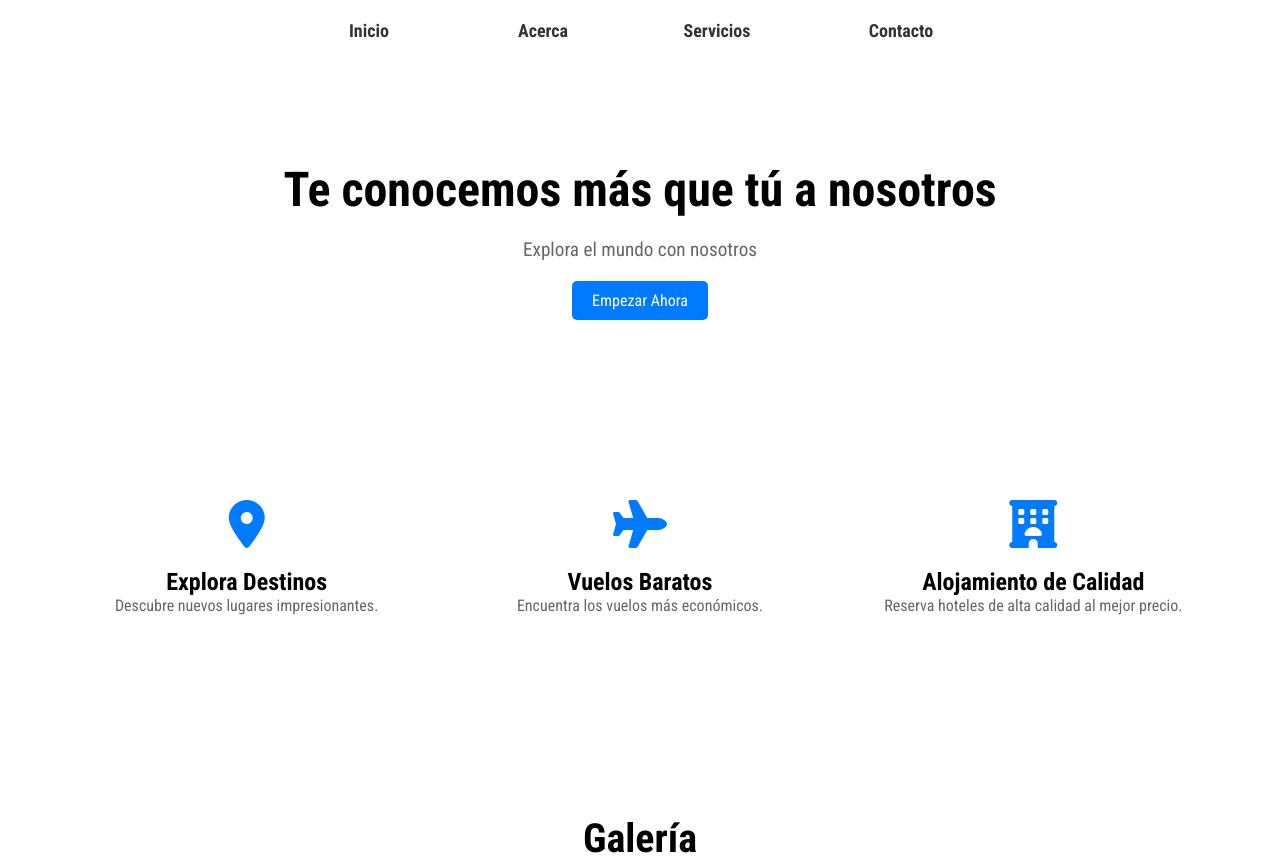
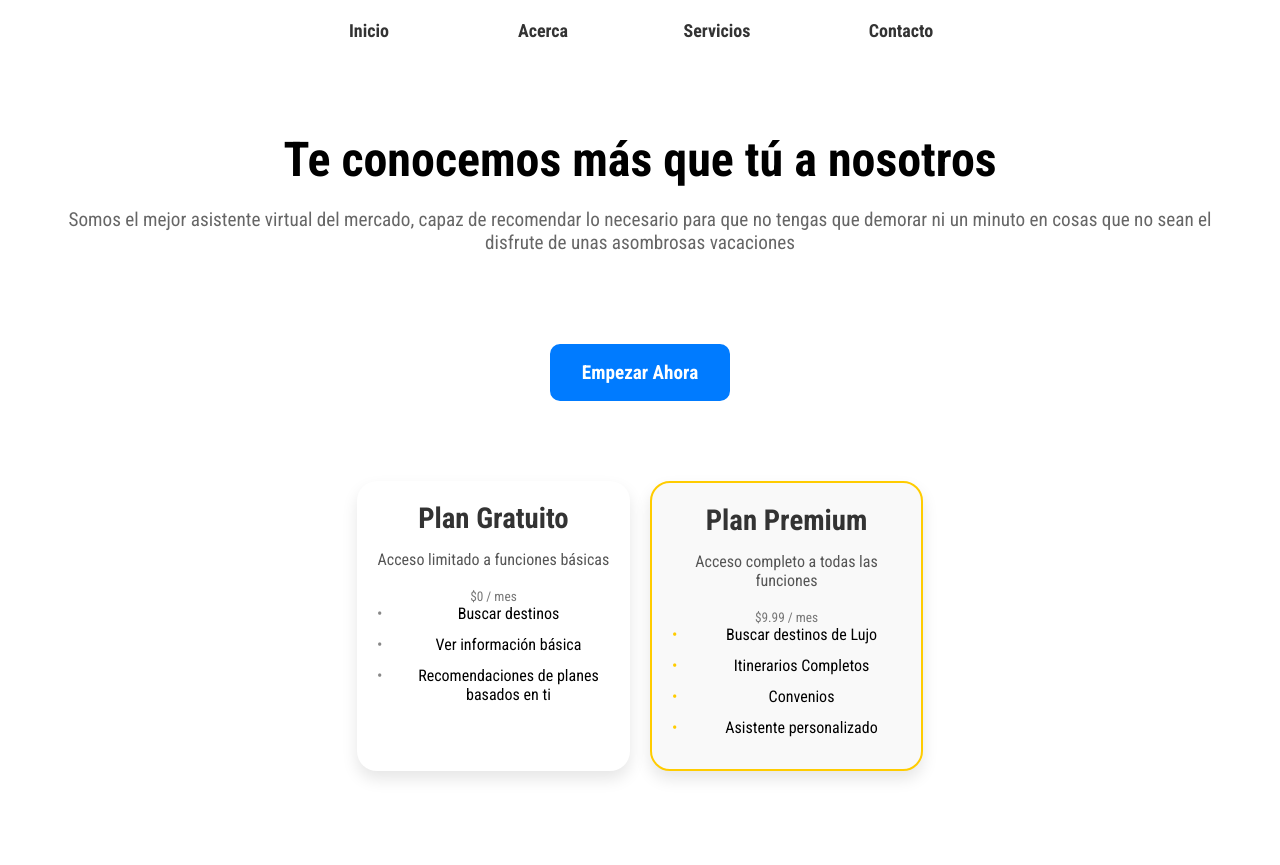
Before and after one commit to TripTeamOrganization/FrontEnd, a plain HTML site: page html/index.html in a window 1280 px wide. Shown: the top 865 px of the page. Drawn offline with nearby package versions, Linux system fonts and the light colour scheme.

Commit message:
landing v3
cards agregados

```diff
--- a/css/index.css
+++ b/css/index.css
@@ -13,6 +13,7 @@ body {
     max-width: 1200px;
     margin: 0 auto;
     padding: 0 20px;
+
 }
 
 /* Header */
@@ -44,11 +45,35 @@ nav ul li a {
     font-weight: bold;
 }
 
+.btnEmpezar {
+    display: flex;
+    justify-content: center; /* Centra horizontalmente los elementos */
+}
+
+.btnEmpezar .btn {
+    display: inline-block;
+    padding: 15px 30px; /* Aumenta el padding para hacer el botón más grande */
+    font-size: 1.2em; /* Ajusta el tamaño del texto */
+    font-weight: bold; /* Hace que el texto sea más grueso */
+    background-color: #007bff;
+    color: #fff;
+    text-decoration: none;
+    border: 2px solid #007bff; /* Añade un borde sólido */
+    border-radius: 10px; /* Aumenta el radio del borde para un aspecto más suave */
+    cursor: pointer; /* Cambia el cursor al pasar sobre el botón */
+    transition: background-color 0.3s, color 0.3s, border-color 0.3s; /* Agrega transiciones suaves */
+    margin-top: 20px;
+}
+
+.btnEmpezar .btn:hover {
+    background-color: #0056b3; /* Cambia el color de fondo al pasar el cursor */
+    border-color: #0056b3; /* Cambia el color del borde al pasar el cursor */
+}
 
 /* Hero Section */
 .hero {
     text-align: center;
-    padding: 100px 0;
+    padding: 70px 0;
 }
 
 .hero h1 {
@@ -61,15 +86,7 @@ nav ul li a {
     color: #666;
 }
 
-.btn {
-    display: inline-block;
-    padding: 10px 20px;
-    background-color: #007bff;
-    color: #fff;
-    text-decoration: none;
-    border-radius: 5px;
-    margin-top: 20px;
-}
+
 
 .btn:hover {
     background-color: #0056b3;
@@ -124,7 +141,94 @@ nav ul li a {
     box-shadow: 0px 2px 6px rgba(0, 0, 0, 0.1);
     transition: opacity 1s ease-in-out; /* Transición de opacidad */
 
+} /* Estilos generales *//* Contenedor principal de características */
+.features {
+    display: flex;
+    justify-content: center;
 }
+
+/* Contenedor de las tarjetas */
+.Cards {
+    display: flex;
+    flex-wrap: wrap;
+    justify-content: center;
+    gap: 20px;
+}
+
+/* Estilos para las tarjetas */
+.card, .cardP {
+    padding: 20px;
+    background-color: #ffffff;
+    border-radius: 20px;
+    box-shadow: 0 8px 16px rgba(0, 0, 0, 0.1);
+    overflow: hidden;
+    width: calc(45% - 20px); /* Ajuste del ancho para una mejor distribución */
+    margin-bottom: 40px; /* Incrementado para una mayor separación entre tarjetas */
+    transition: transform 0.3s ease-in-out; /* Efecto de transición al pasar el ratón */
+}
+
+/* Título de la tarjeta */
+.card h2, .cardP h2 {
+    font-size: 1.8rem;
+    margin-bottom: 15px;
+    color: #333333;
+}
+
+/* Texto de la tarjeta */
+.card p, .cardP p {
+    color: #555555;
+    margin-bottom: 20px;
+}
+
+/* Texto pequeño de la tarjeta */
+.card small, .cardP small {
+    display: block;
+    margin-top: 15px;
+    color: #777777;
+}
+
+/* Lista de elementos */
+.card ul, .cardP ul {
+    padding: 0;
+    list-style: none;
+}
+
+/* Puntos de la lista */
+.card ul li, .cardP ul li {
+    position: relative;
+    padding-left: 30px;
+    margin-bottom: 12px; /* Ajuste para una mejor disposición */
+}
+
+/* Estilo de los puntos */
+.card ul li::before, .cardP ul li::before {
+    content: "•";
+    position: absolute;
+    left: 0;
+    color: #888888;
+}
+
+/* Estilos específicos para la tarjeta Premium */
+.cardP {
+    background-color: #f9f9f9;
+    border: 2px solid #ffcc00;
+}
+
+.cardP h2 {
+    color: #333333; /* Mantenemos el color de texto para la consistencia */
+}
+
+.cardP ul li::before {
+    color: #ffcc00;
+}
+
+/* Efecto de hover */
+.card:hover,
+.cardP:hover {
+    transform: translateY(-5px);
+    box-shadow: 0 12px 20px rgba(0, 0, 0, 0.15);
+}
+
 
 /* Footer */
 footer {
@@ -132,3 +236,19 @@ footer {
     padding: 20px 0;
     background-color: #f4f4f4;
 }
+.dark-overlay {
+    position: fixed;
+    top: 0;
+    left: 0;
+    width: 100%;
+    height: 100%;
+    background-color: black; /* Color inicial del fondo */
+    opacity: 0; /* Inicialmente transparente */
+    z-index: -1; /* Coloca detrás de otros elementos */
+    transition: opacity 1s ease; /* Transición de opacidad */
+}
+
+/* Cambia la opacidad gradualmente */
+.dark-overlay.fade-in {
+    opacity: 0.5; /* Opacidad final */
+}
--- a/html/index.html
+++ b/html/index.html
@@ -26,26 +26,39 @@
         </header>
         <section class="hero">
             <h1>Te conocemos más que tú a nosotros</h1>
-            <p>Explora el mundo con nosotros</p>
-            <a href="#" class="btn">Empezar Ahora</a>
+            <p>Somos el mejor asistente virtual del mercado, capaz de recomendar lo necesario para que no tengas que demorar ni un minuto en cosas que no sean el disfrute de unas asombrosas vacaciones</p>
+
+
+        </section>
+        <section class="btnEmpezar">
+        <a href="#" class="btn">Empezar Ahora</a>
         </section>
         <section class="features">
-            <div class="feature">
-                <i class="fas fa-map-marker-alt"></i>
-                <h3>Explora Destinos</h3>
-                <p>Descubre nuevos lugares impresionantes.</p>
-            </div>
-            <div class="feature">
-                <i class="fas fa-plane"></i>
-                <h3>Vuelos Baratos</h3>
-                <p>Encuentra los vuelos más económicos.</p>
-            </div>
-            <div class="feature">
-                <i class="fas fa-hotel"></i>
-                <h3>Alojamiento de Calidad</h3>
-                <p>Reserva hoteles de alta calidad al mejor precio.</p>
+            <div class="Cards">
+                <div class="card">
+                    <h2>Plan Gratuito</h2>
+                    <p>Acceso limitado a funciones básicas</p>
+                    <small>$0 / mes</small>
+                    <ul>
+                        <li>Buscar destinos</li>
+                        <li>Ver información básica</li>
+                        <li>Recomendaciones de planes basados en ti</li>
+                    </ul>
+                </div>
+                <div class="cardP">
+                    <h2>Plan Premium</h2>
+                    <p>Acceso completo a todas las funciones</p>
+                    <small>$9.99 / mes</small>
+                    <ul>
+                        <li>Buscar destinos de Lujo</li>
+                        <li>Itinerarios Completos</li>
+                        <li>Convenios</li>
+                        <li>Asistente personalizado</li>
+                    </ul>
+                </div>
             </div>
         </section>
+
         <section class="gallery">
             <h2>Galería</h2>
             <div class="swiper-container">
```
Also changed, not shown: js/index.js (line endings or trailing spaces).
